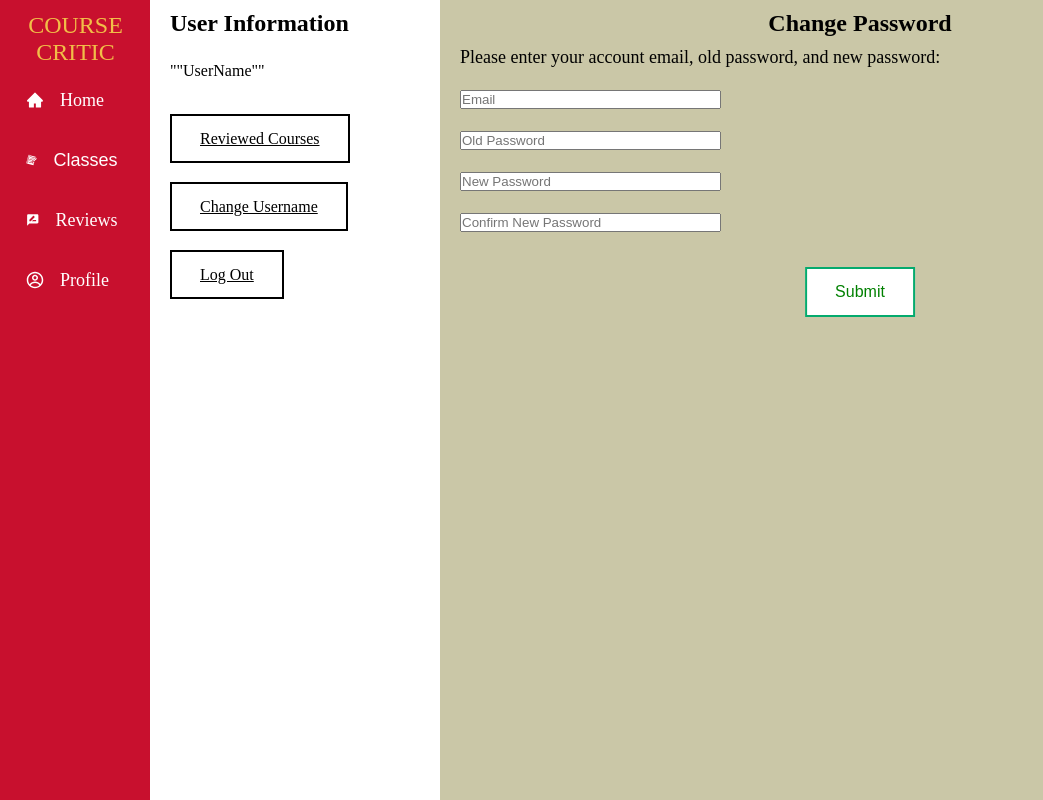
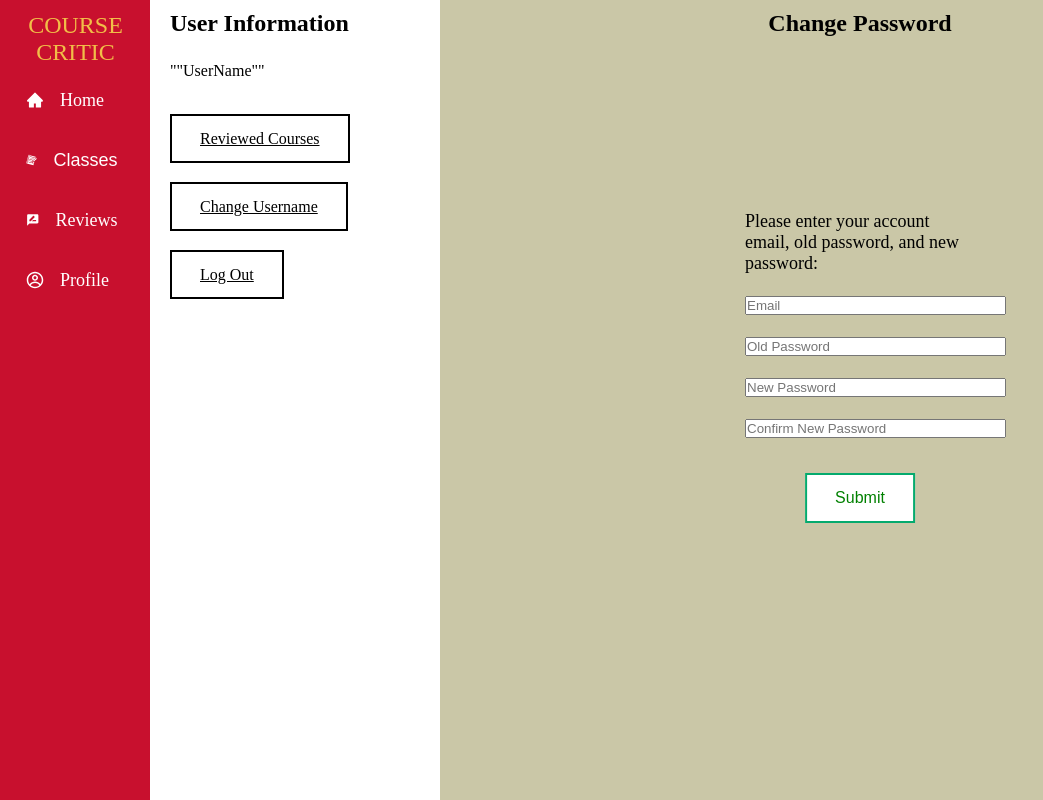
Before and after one commit to Drake-Dodson/course-critic, a React (Create React App) app in the folder 319-course-critic-ui/: page /profile in a window 1280 px wide. Shown: the top 800 px of the page, without its empty margins (0-1043 px from the left). Built offline with nearby package versions, Linux system fonts and the light colour scheme.

Commit message:
profile form css fixed

```diff
--- a/319-course-critic-ui/src/pages/Profile.css
+++ b/319-course-critic-ui/src/pages/Profile.css
@@ -38,6 +38,12 @@
     padding: 10px;
 }
 
+.profile_form {
+    margin: 0 auto;
+    width:250px;
+    padding-top: 20%;
+    }
+
 .container {
   height: 100px;
   position: relative;
--- a/319-course-critic-ui/src/pages/Profile.js
+++ b/319-course-critic-ui/src/pages/Profile.js
@@ -35,7 +35,7 @@ function Profile() {
                             <div class="center_text">
                                 <h2>Change Password</h2>
                             </div>
-                            <form>
+                            <form className="profile_form">
 
                                 <div className="input">
                                     <p> Please enter your account email, old password, and new password: </p>
```
